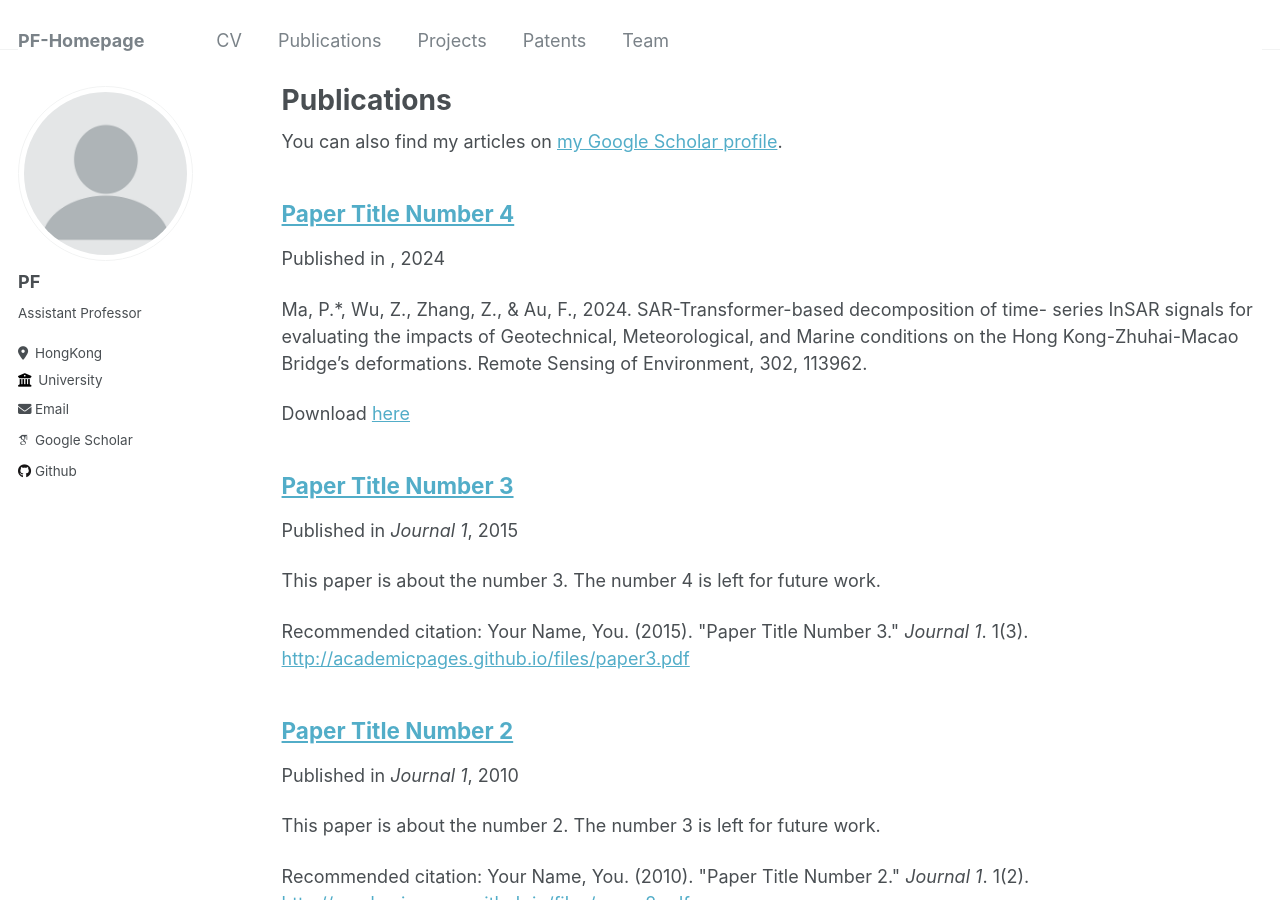
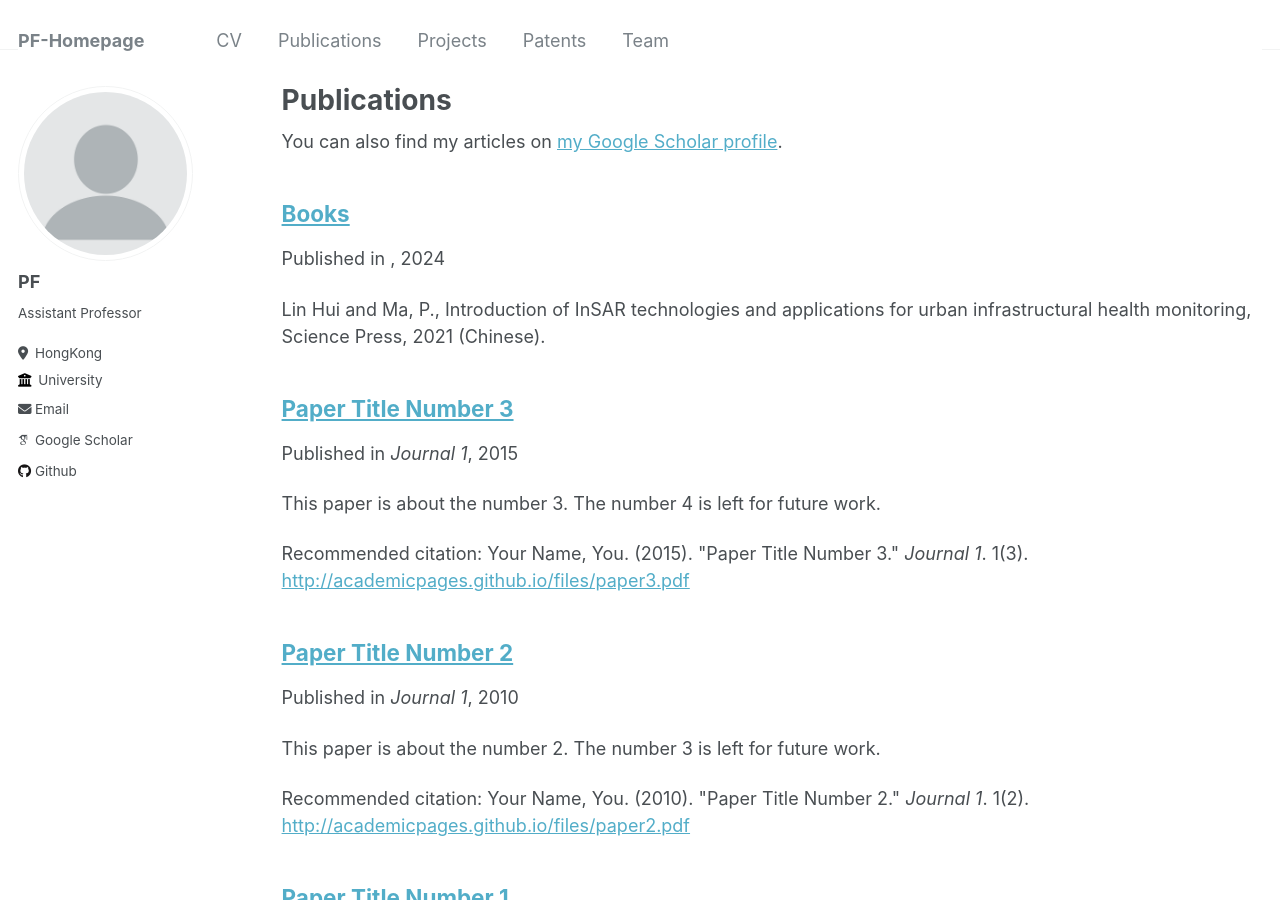
Before and after one commit to pfMA03/peifengMa, a Jekyll site: the page built from _pages/publications.md, in a window 1280 px wide and 900 px high. Built offline with Jekyll 4.4.1, drawn with Linux system fonts in a browser that asks for light colours; some web fonts are replaced.

Commit message:
Update 2024-02-17-paper-title-number-4.md

```diff
--- a/_publications/2024-02-17-paper-title-number-4.md
+++ b/_publications/2024-02-17-paper-title-number-4.md
@@ -1,13 +1,9 @@
 ---
-#title: "SAR-Transformer-based decomposition of time- series InSAR signals for evaluating the impacts of Geotechnical, Meteorological, and Marine conditions on the Hong Kong-Zhuhai-Macao Bridge’s deformations"
-#collection: publications
-#permalink: /publication/2024-02-17-paper-title-number-4
-excerpt: 'Ma, P.*, Wu, Z., Zhang, Z., & Au, F., 2024. SAR-Transformer-based decomposition of time- series InSAR signals for evaluating the impacts of Geotechnical, Meteorological, and Marine conditions on the Hong Kong-Zhuhai-Macao Bridge’s deformations. Remote Sensing of Environment, 302, 113962.
-'
-#date: 2024-02-17
-#venue: 'GitHub Journal of Bugs'
-paperurl: 'http://academicpages.github.io/files/paper3.pdf'
-#citation: 'Your Name, You. (2024). &quot;Paper Title Number 3.&quot; <i>GitHub Journal of Bugs</i>. 1(3).'
+title: "Books"
+collection: publications
+permalink: /publications/2024-02-17-paper-title-number-4
+excerpt: 'Ma, P., Cui, Y., Wang, W., Lin, H., Zhang, Y., & Zheng, Y. Landslide Movement Monitoring with InSAR Technologies. Landslides Chapter 10, BoD–Books on Demand, 2022.'
+excerpt: 'Lin Hui and Ma, P., Introduction of InSAR technologies and applications for urban infrastructural health monitoring, Science Press, 2021 (Chinese).'
 ---
 
 The contents above will be part of a list of publications, if the user clicks the link for the publication than the contents of section will be rendered as a full page, allowing you to provide more information about the paper for the reader. When publications are displayed as a single page, the contents of the above "citation" field will automatically be included below this section in a smaller font.
```
